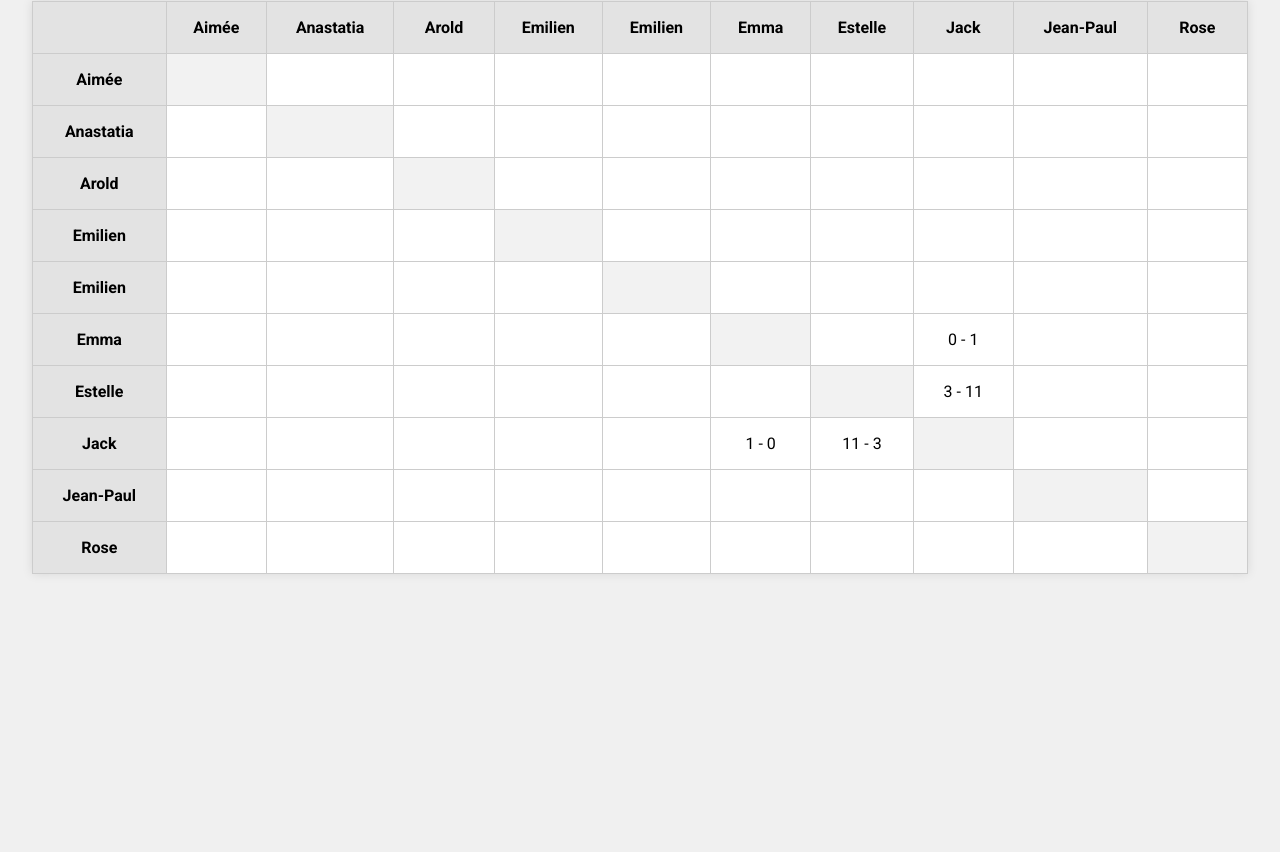
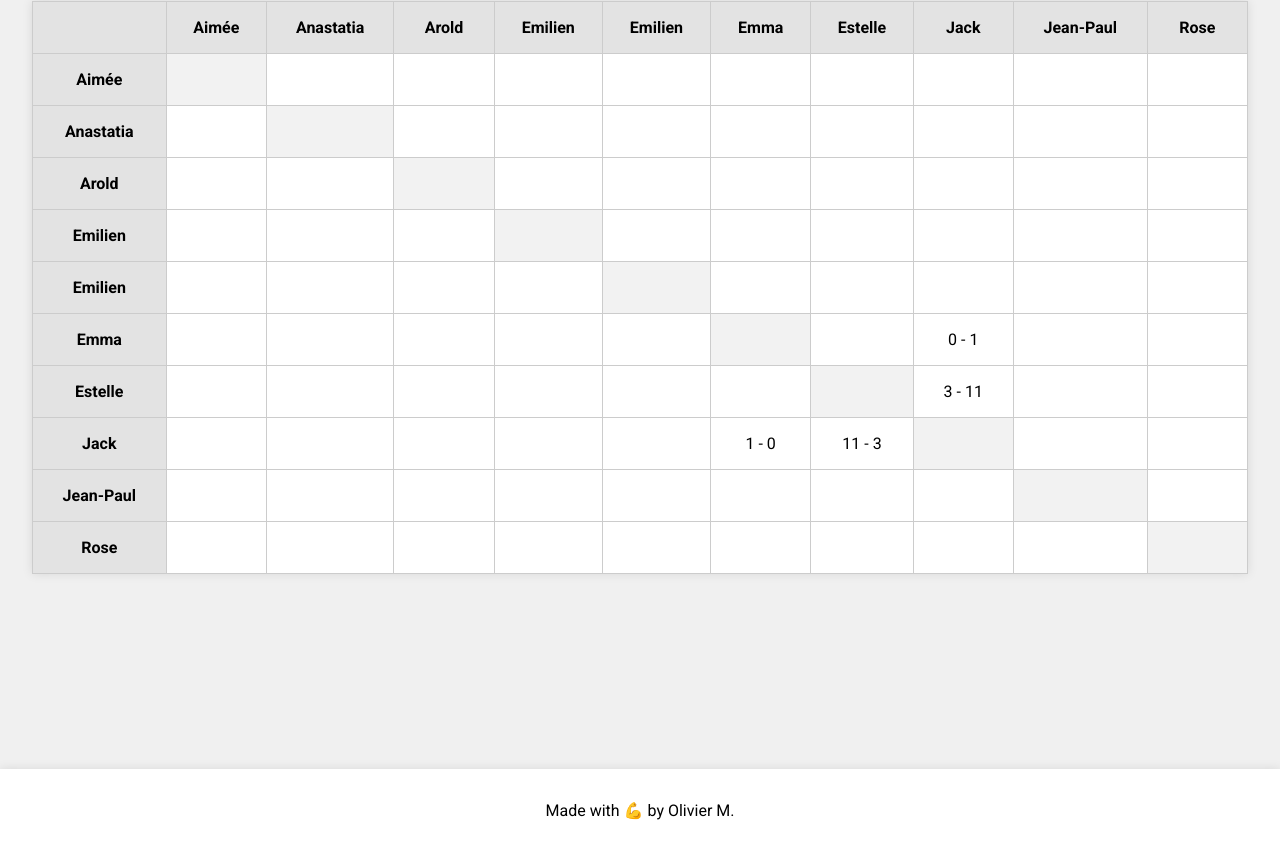
Before and after one commit to OlivierMonsire/theia-fifa, a React (Vite) app: page /round-robin in a window 1280 px wide. Shown: the part 125-977 px from the top of the page. Before the commit the page ends 894 px from the top, so only its background shows below. Built offline with nearby package versions, Linux system fonts and the light colour scheme; no server answers.

Commit message:
UI: Add Footer

```diff
--- /dev/null
+++ b/src/components/Footer.tsx
@@ -0,0 +1,24 @@
+import { useEffect, useState } from "react";
+import "../styles/footer.css";
+
+const Footer = () => {
+  const emojis = ["❤️", "👨‍💻", "☕", "🤓", "🔥", "💪", "😊", "🧠"];
+  const [displayedEmojiIndex, setDisplayedEmojiIndex] = useState(0);
+
+  useEffect(() => {
+    const timer = setInterval(() => {
+      const index = displayedEmojiIndex + 1 >= emojis.length ? 0 : displayedEmojiIndex + 1;
+      setDisplayedEmojiIndex(index);
+    }, 1000);
+
+    return () => clearInterval(timer);
+  }, [displayedEmojiIndex, emojis.length]);
+
+  return (
+    <footer>
+      <div>Made with {emojis[displayedEmojiIndex]} by Olivier M.</div>
+    </footer>
+  );
+};
+
+export default Footer;
--- a/src/pages/Layout.tsx
+++ b/src/pages/Layout.tsx
@@ -1,5 +1,6 @@
 import { Outlet } from "react-router-dom";
 import Nav from "../components/Nav";
+import Footer from "../components/Footer";
 
 const Layout = () => {
   return (
@@ -8,6 +9,7 @@ const Layout = () => {
       <main>
         <Outlet />
       </main>
+      <Footer />
     </>
   );
 };
--- /dev/null
+++ b/src/styles/footer.css
@@ -0,0 +1,8 @@
+footer {
+  padding: 2rem;
+  display: flex;
+  justify-content: center;
+  align-items: center;
+  background-color: white;
+  box-shadow: 0 0 10px rgba(0, 0, 0, 0.1);
+}
```
